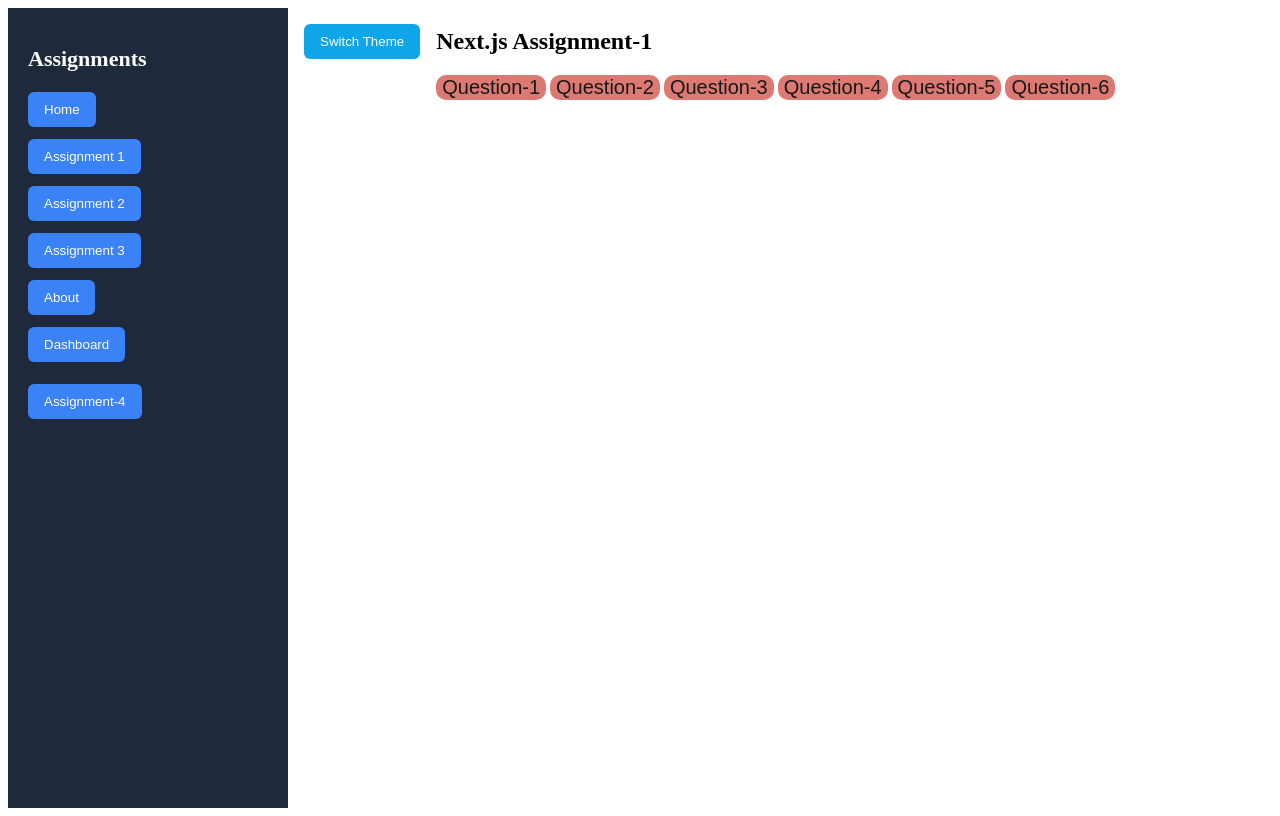
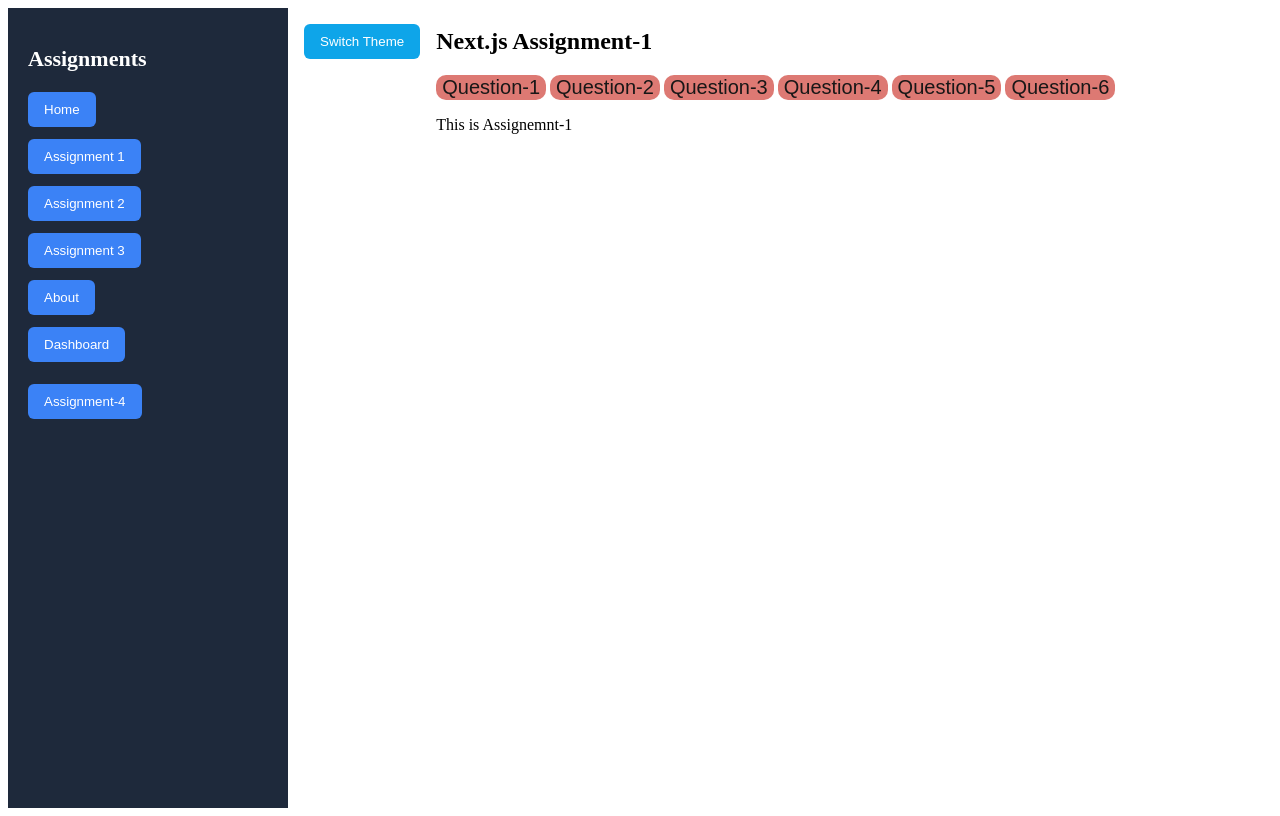
Before and after one commit to vaishnavi-successiveTech/React-Training, a Next.js app: page /Assignment-1 in a window 1280 px wide. Built offline with nearby package versions, Linux system fonts and the light colour scheme.

Commit message:
message resolve

```diff
--- a/src/app/Assignment-1/page.js
+++ b/src/app/Assignment-1/page.js
@@ -4,7 +4,7 @@
   return (
     <>
     <div>
-
+        <p> This is Assignemnt-1</p>
       </div>
     </>
   );
--- a/src/components/RandomNumberGenerator.jsx
+++ b/src/components/RandomNumberGenerator.jsx
@@ -3,7 +3,6 @@
 // Render the current value of randomNumber.
 "use client"
 import { useState } from "react";
-
 // Add a button that generates a new random number and updates the state when clicked.
 const RandomNumberGenerator=()=>{
 
@@ -14,7 +13,6 @@
         console.log(num);
         setRandomNumber(num);
     }
-
 return (
     <div>
         <h2> Random Number is generated:{randomNumber}</h2>
```
Also changed, not shown: src/app/Assignment-1/layout.js (+3 -6 lines).
